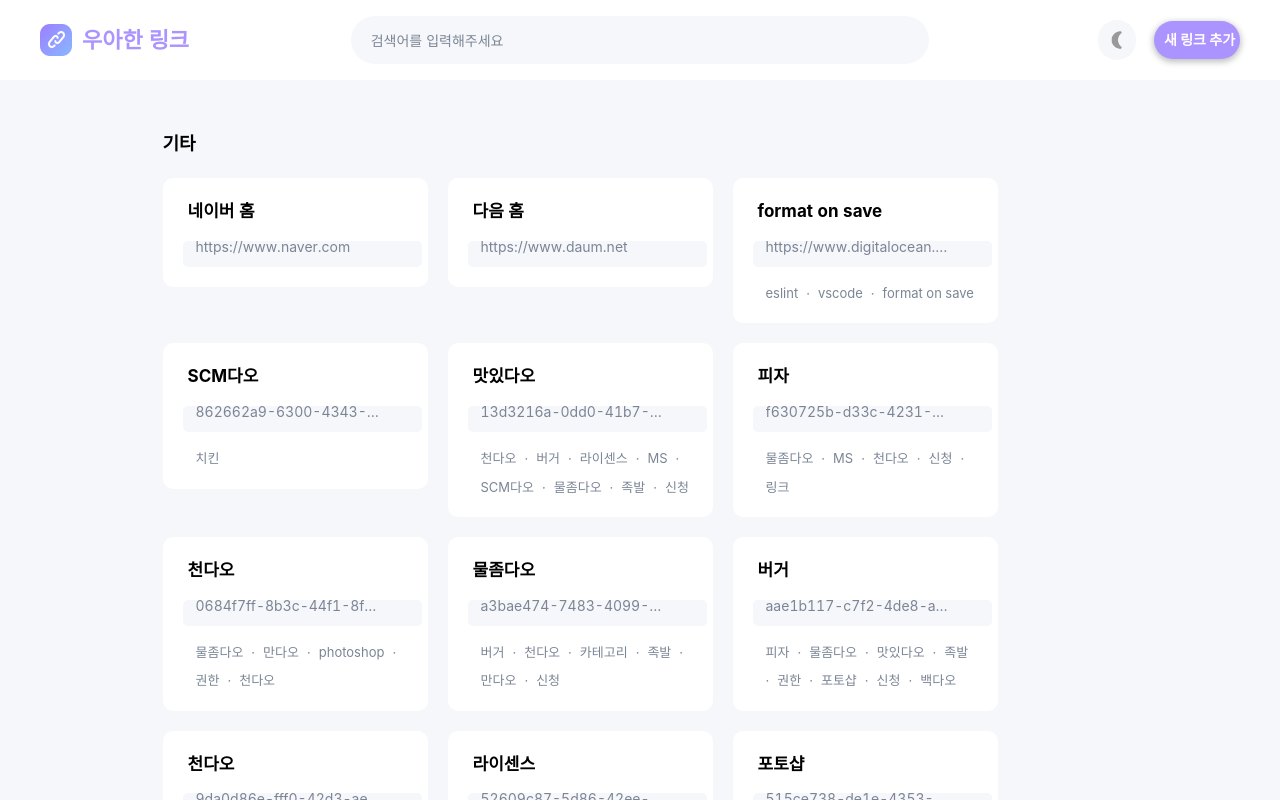
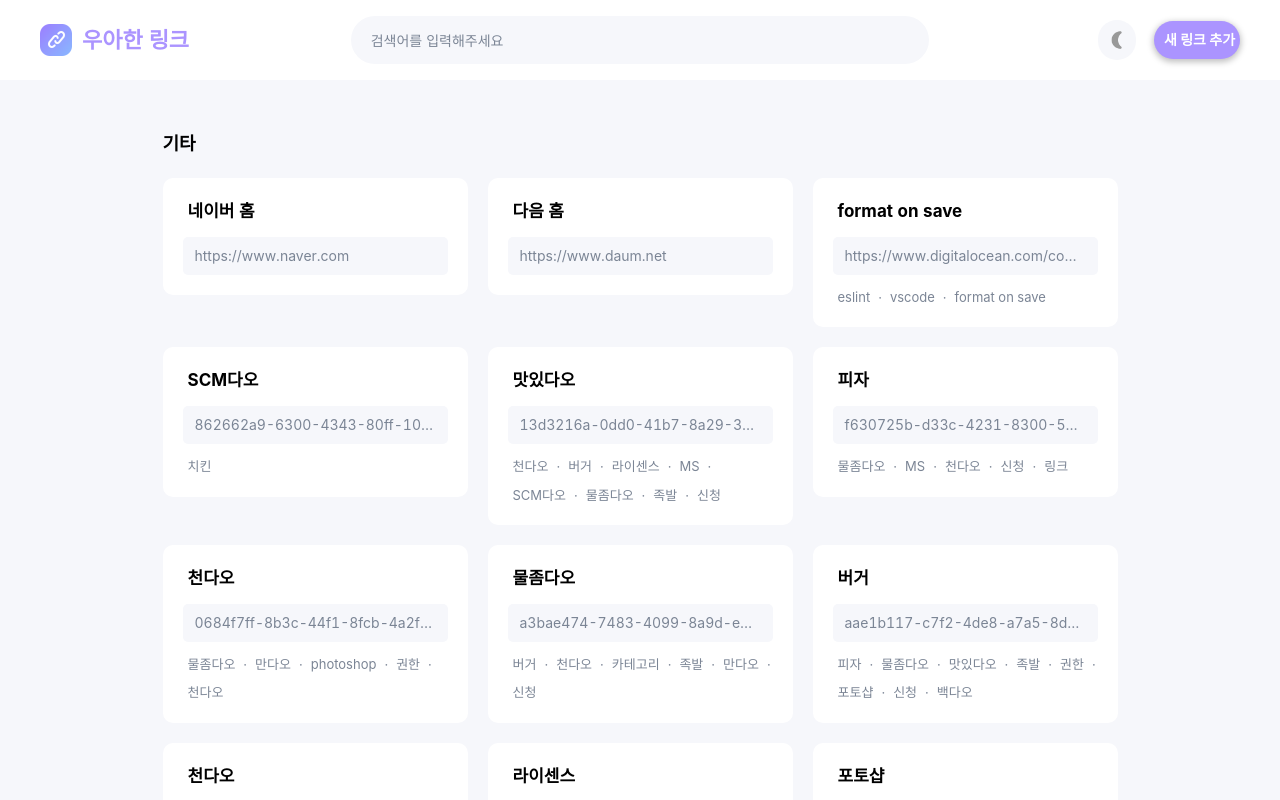
Before and after one commit to 0407chan/woowahan-link, a React (Create React App) app: page / in a window 1280 px wide. Built offline with nearby package versions, Linux system fonts and the light colour scheme.

Commit message:
링크블럭 스타일 정리

```diff
--- a/src/components/LinkBlock/LinkBlock.tsx
+++ b/src/components/LinkBlock/LinkBlock.tsx
@@ -1,7 +1,9 @@
 /* eslint-disable react/no-array-index-key */
+import { ExportOutlined } from '@ant-design/icons'
 import React, { useRef, useState } from 'react'
 import { LinkType } from '../../constants/data'
 import { IMAGES } from '../../constants/image'
+import Vertical from '../Vertical'
 import * as S from './style'
 
 type Props = {
@@ -31,7 +33,7 @@
     )
   }
 
-  const onUrlClick = (event: React.MouseEvent<HTMLDivElement, MouseEvent>) => {
+  const handleCopyUrl = (event: React.MouseEvent<HTMLButtonElement, MouseEvent>) => {
     event.stopPropagation()
     if (copyRef.current) {
       console.log(isClipCopied)
@@ -52,35 +54,28 @@
           link.url,
           '_blank'
         )
-
         return null
       }}
     >
+      <Vertical gap={12} style={{ width: '100%' }}>
         <S.Title>{highlightDiv(link.title)}</S.Title>
-
-      <input
+        {/* <input
           type="text"
           ref={copyRef}
           readOnly
           value={link.url}
           style={{
-          position: 'relative', top: 5, left: 5, zIndex: -1, height: 1, width: 1
+            position: 'absolute',
+            top: 5,
+            left: 5,
+            zIndex: -1,
+            height: 1,
+            width: 1,
           }}
-      />
-      {/* <S.InfoText
-        className={isClipCopied ? 'show' : ''}
-        style={{ marginTop: 0 }}
-      >
-        <CheckCircleFilled style={{ color: '#52c41a' }} />
-        클립보드에 복사됨
-      </S.InfoText> */}
-      <S.UrlContainer onClick={onUrlClick}>
-        <S.Url>
+        /> */}
+
+        <S.UrlContainer>
           {highlightDiv(link.url)}
-        </S.Url>
-        <S.CopyButton type="button">
-          <img alt="copy-button" draggable={false} src={IMAGES.copy} />
-        </S.CopyButton>
         </S.UrlContainer>
 
         {(link.tags?.length ?? 0) > 0 && (
@@ -93,6 +88,15 @@
           ))}
         </S.TagContainer>
         )}
+      </Vertical>
+      <S.ButtonWrapper
+        className="button-wrapper"
+      >
+        <S.CopyButton type="button" onClick={(event) => handleCopyUrl(event)}>
+          <img alt="copy-button" draggable={false} src={IMAGES.copy} />
+        </S.CopyButton>
+        <ExportOutlined />
+      </S.ButtonWrapper>
     </S.Container>
   )
 }
--- a/src/components/LinkBlock/style.ts
+++ b/src/components/LinkBlock/style.ts
@@ -2,20 +2,18 @@
 
 export const Container = styled.div`
   display: flex;
-  flex-direction: column;
+  position: relative;
   height: fit-content;
-  width: calc(305px - 40px);
+  width: 305px;
   border-radius: 10px;
   padding: 20px;
   background-color: ${({ theme }) => theme.backgroundSecond};
   cursor: pointer;
-
-  transition: all 0.25s ease;
-
+  transition: all 0.2s ease;
   &:hover {
-    box-shadow: 0 0 16px 2px #e1d5ff;
-
-    button{
+    box-shadow: 0 1px 12px 1px ${({ theme }) => theme.boxShadow};
+    transform: scale(1.03);
+    div.button-wrapper{
       display: block;
     }
   }
@@ -27,54 +25,37 @@
   font-size: 17px;
   font-weight: bold;
   color: ${({ theme }) => theme.text};
-  margin-bottom: 10px;
 `
 
 export const TagContainer = styled.div`
   display: flex;
   flex-direction: row;
   flex-wrap: wrap;
-  margin-left: 13px ;
-  margin-top: 16px;
+  margin-left: 5px ;
   gap: 8px;
   font-size: 13px;
   color: ${({ theme }) => theme.textSecondary};
 `
 
-export const UrlContainer = styled.div`
-  display: flex;
-  flex-direction: row;
-  align-items: center;
-  justify-content: space-between;
+export const UrlContainer = styled.p`
   background-color: ${({ theme }) => theme.background};
   color: ${({ theme }) => theme.textSecondary};
   border-radius: 5px;
-  padding: 13px;
+  padding: 8px 12px;
   height: fit-content;
-  height: 24px;
-  max-height: 60px;
-  width: calc(265px - 26px);
+  width: 100%;
+  font-size: 14px;
   z-index: 1;
-  &:hover{
-    box-shadow: 0 0 8px 1px #e1d5ff;
-  }
-`
-
-export const Url = styled.p`
-  font-size: 14px;
-  width: calc(100% - 4px - 24px);
-
+  margin-bottom: 0;
   text-overflow: ellipsis;
   overflow: hidden;
   white-space: nowrap;
   word-break: break-all;
-  /* display: -webkit-box; */
-  /* -webkit-line-clamp: 2; */
-  /* -webkit-box-orient: vertical; */
 `
 
 export const CopyButton = styled.button`
-  display: none;
+  /* display: none; */
+  /* display: none; */
   border: unset;
   padding: unset;
   height: 24px;
@@ -100,7 +81,7 @@
 
   img{
     filter: brightness(2);
-    position: relative;
+    /* position: relative; */
     border-radius: 6px;
     width: 20px;
     height: 20px;
@@ -128,3 +109,16 @@
     color: '#ff5050'
   }}
 `
+
+export const ButtonWrapper = styled.div`
+  /* display: block; */
+  position: absolute;
+  width: fit-content;
+  display: none;
+  top: 16px;
+  right: 16px;
+  /* justify-content: flex-end;
+  align-items: center; */
+  /* height: 24; */
+  gap:8
+`
```
Lines whose indentation alone changed are shown as unchanged.
